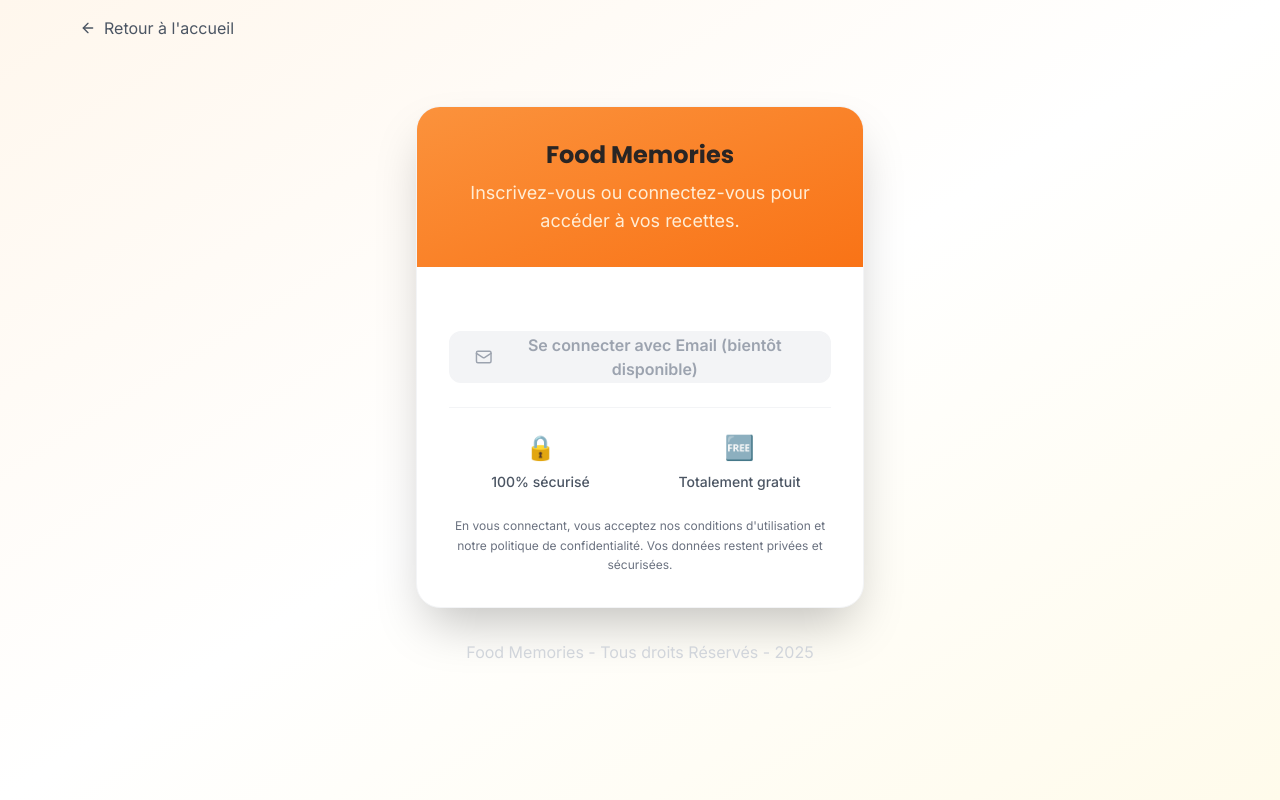
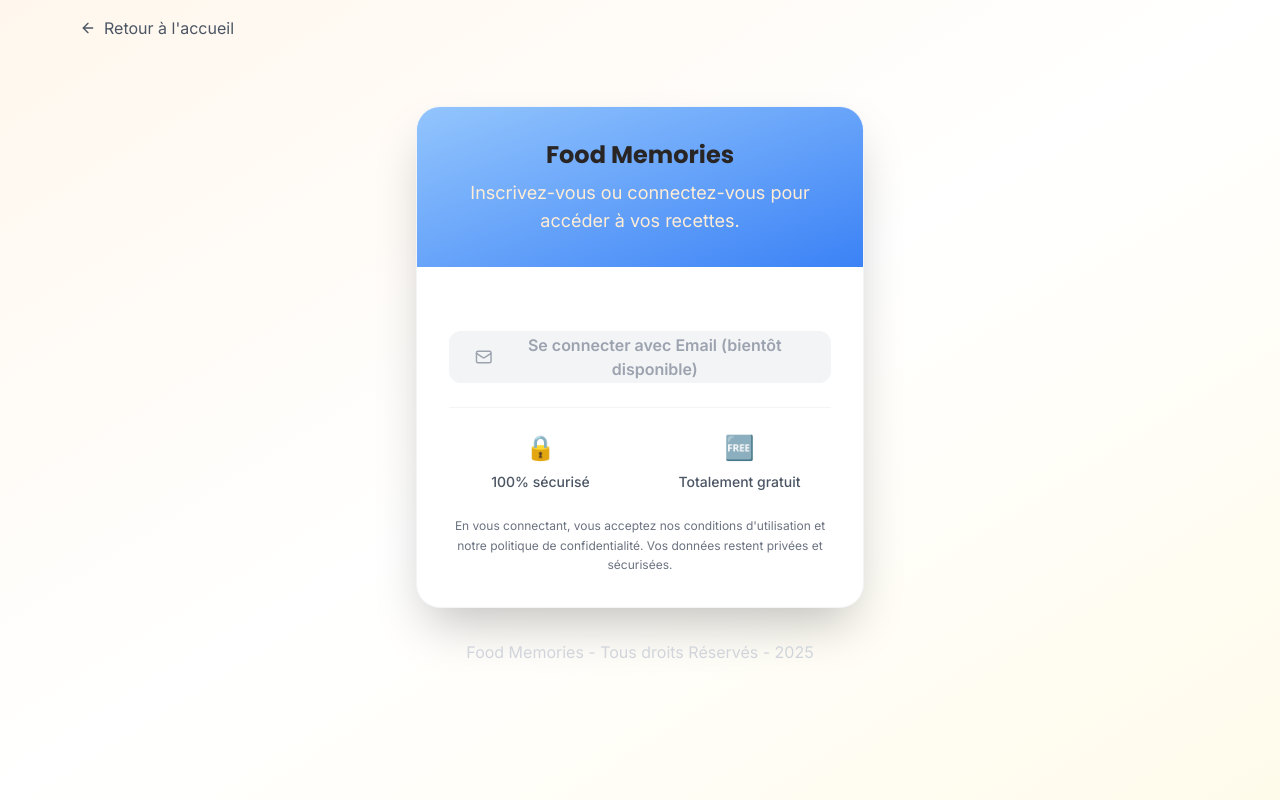
Before and after one commit to oliviertgpls-tech/Fdt-2, a Next.js app: page /auth/signin in a window 1280 px wide. Built offline with nearby package versions, Linux system fonts and the light colour scheme; no server answers.

Commit message:
Update page.tsx

```diff
--- a/app/auth/signin/page.tsx
+++ b/app/auth/signin/page.tsx
@@ -63,7 +63,7 @@ export default function SignInPage() {
           {/* Card principale */}
           <div className="bg-white rounded-3xl shadow-2xl border border-gray-100 overflow-hidden">
             {/* En-tête avec style */}
-            <div className="bg-gradient-to-br from-orange-400 to-orange-500 px-8 py-8 text-center text-white">
+            <div className="bg-gradient-to-br from-blue-300 to-blue-500 px-8 py-8 text-center text-white">
               <h1 className="text-2xl font-bold mb-2">Food Memories</h1>
               <p className="text-orange-100 text-lg">
                 Inscrivez-vous ou connectez-vous pour accéder à vos recettes.
```
